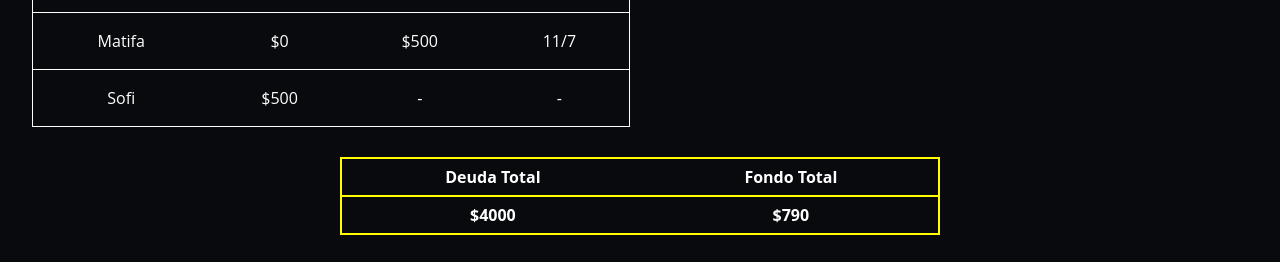
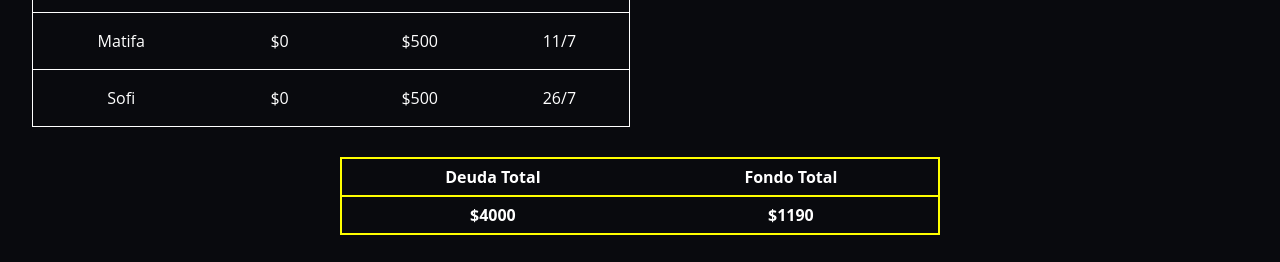
Before and after one commit to Agusting19v2/PB-WebSite, a plain HTML site: page views/fondopb.html in a window 1280 px wide. Shown: the part 570-832 px from the top of the page. Drawn offline with Linux system fonts and the light colour scheme.

Commit message:
PB-WebSite: cambios en el fondo

```diff
--- a/views/fondopb.html
+++ b/views/fondopb.html
@@ -89,9 +89,9 @@
             </tr>
             <tr class="table-body-tr">
               <td>Sofi</td>
+              <td>$0</td>
               <td>$500</td>
-              <td>-</td>
-              <td>-</td>
+              <td>26/7</td>
             </tr>
           </tbody>
         </table>
@@ -131,7 +131,7 @@
             </tr>
             <tr class="table-header-tr last-table-tr">
               <th>$4000</th>
-              <th>$790</th>
+              <th>$1190</th>
             </tr>
           </thead>
         </table>
```
